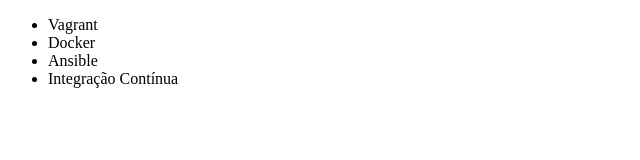
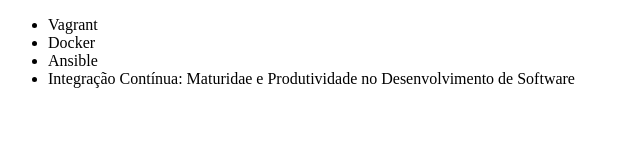
Before and after one commit to CassioMello/alura-git, a plain HTML site: page index.html in a window 1280 px wide. Shown: the whole page, without its empty margins (0-640 px from the left). Drawn offline with Linux system fonts and the light colour scheme.

Commit message:
Renomeando curso de integracao continua

```diff
--- a/index.html
+++ b/index.html
@@ -9,7 +9,7 @@
         <li>Vagrant</li>
         <li>Docker</li>
         <li>Ansible</li>
-        <li>Integração Contínua</li>
+        <li>Integração Contínua: Maturidae e Produtividade no Desenvolvimento de Software</li>
     </ul>
 </body>
 </html>
```
